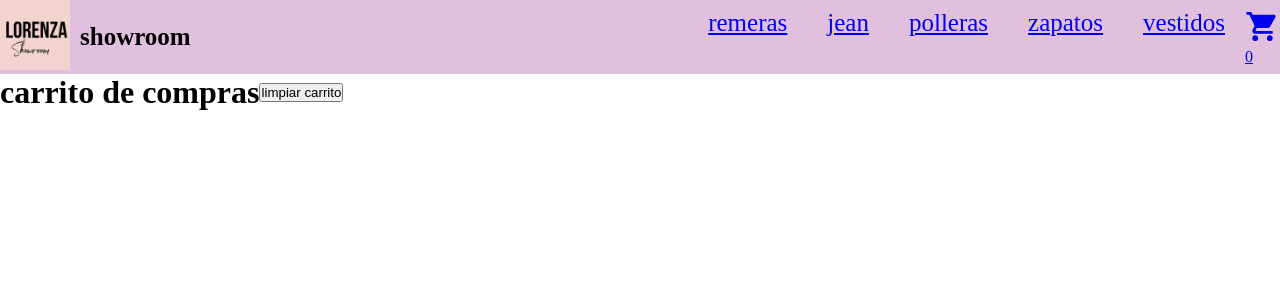
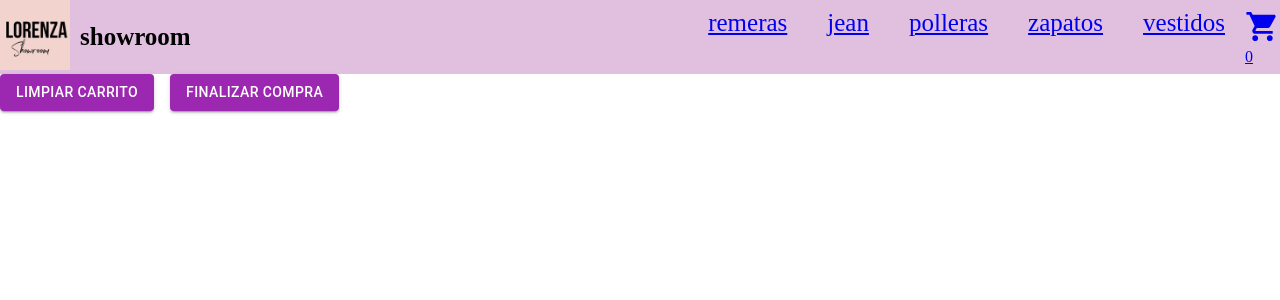
Before and after one commit to Sshiro-GIT/nahueloterolorenzaa, a React (Create React App) app: page /cart in a window 1280 px wide. Shown: the top 300 px of the page. Built offline with nearby package versions, Linux system fonts and the light colour scheme.

Commit message:
nahuelotero27/07/2022

```diff
--- a/src/App.js
+++ b/src/App.js
@@ -3,6 +3,7 @@ import Navbar from "./Components/Navbar/Navbar";
 import ItemListContainer from './Containers/ItemListContainer/ItemListContainer';
 import ItemDetailsContainer from './Containers/ItemDetailsContainer/ItemDetailsContainer';
 import Cart from './Components/Cart/Cart';
+import PaymentForm from './Components/Paymentform/PaymentForm';
 import CartCustomProvider from './Context/CartContext';
 import { BrowserRouter,Routes,Route } from "react-router-dom";
 
@@ -16,6 +17,7 @@ const App = () => {
             <Route path="/category/:categoryId" element={<ItemListContainer greeting='Bienvenido' />} />
             <Route path="/product/:productId" element={<ItemDetailsContainer />} />
             <Route path="/cart" element={<Cart />} />
+            <Route path="/paymentform" element={<PaymentForm />} />
           </Routes>
         </CartCustomProvider>
       </BrowserRouter>
--- a/src/Components/Cart/Cart.js
+++ b/src/Components/Cart/Cart.js
@@ -1,22 +1,35 @@
 /* eslint-disable jsx-a11y/alt-text */
 import React, { useContext } from 'react';
 import { cartContext } from '../../Context/CartContext';
+import { Link } from "react-router-dom";
+import Stack from '@mui/material/Stack';
+import Button from '@mui/material/Button';
+import { red } from '@mui/material/colors';
 
 const Cart = () => {
   const {products, deleteProduct, clear, qtyProducts} = useContext(cartContext);
 
   return (
-      <div style={styles.div}>
-        <h1> carrito de compras </h1>
-        {products.map(product => <div key={product.id}>
+    <div style={styles.div}>
+      {products.map(product => <div key={product.id}>
+        <div>
           <p>{product.title}</p>
           <img src={product.image} style={styles.img}/>
           <p>{product.price}</p>
           <p>{qtyProducts * product.price}</p>
           <button onClick={() => deleteProduct(product.id)}>eliminar producto</button>
-        </div>)}
-        <button onClick={() => clear(products)}>limpiar carrito</button>
+        </div>
+
+      </div>)}
+      <div>
+        <Stack spacing={2} direction="row">
+          <Button variant="contained" color="secondary" onClick={() => clear(products)}>limpiar carrito</Button>
+          <Link to="/paymentform">
+            <Button variant="contained" color="secondary" >finalizar compra</Button>
+          </Link>
+        </Stack>
       </div>
+    </div>
   )
 };
 
@@ -27,7 +40,7 @@ const styles = {
   div:{
     display: "flex",
     flexDirection: "row",
-    alignItems: "center",
+    alignItems: "center"
   }
 };
 
--- a/src/Components/Navbar/Navbar.js
+++ b/src/Components/Navbar/Navbar.js
@@ -30,7 +30,7 @@ const Navbar = () => {
     </div>
   </header >
 )
-}
+};
 
 const styles = {
   container: {
--- a/src/Containers/ItemDetailsContainer/ItemDetail.js
+++ b/src/Containers/ItemDetailsContainer/ItemDetail.js
@@ -22,7 +22,7 @@ const ItemDetail = ({ product }) => {
         </div>
         {buyFinalized
           ? <Link to="/cart">
-            <button>Finalizar compra</button>
+              <button>Finalizar compra</button>
             </Link>
           : <ItemCount initial={1} stock={5} onAdd={onAdd} />}
       </div>
```
Also changed, not shown: src/Components/ItemCount/ItemCount.js (indentation only), src/Containers/ItemDetailsContainer/ItemDetailsContainer.js (indentation only), src/Containers/ItemListContainer/ItemListContainer.js (indentation only), src/Context/CartContext.js (indentation only), src/firebase/firebase.js (indentation only). Lines whose indentation alone changed are shown as unchanged.
